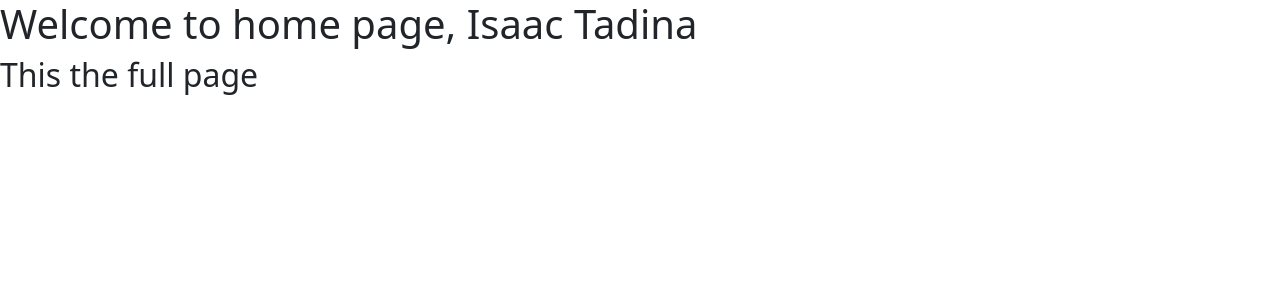
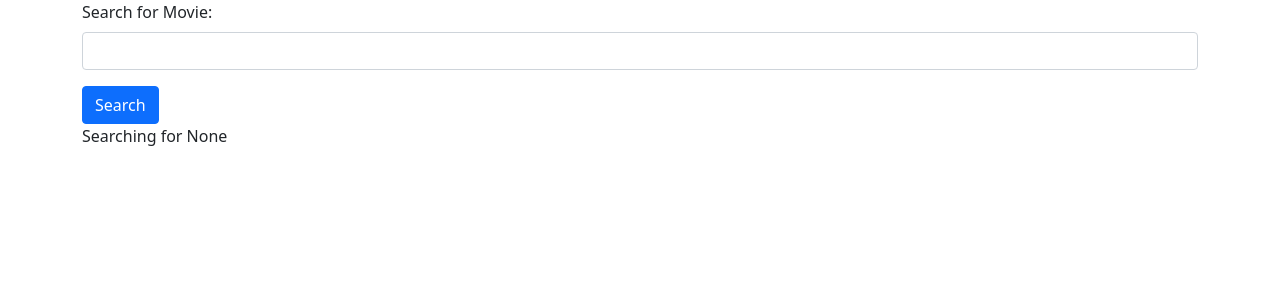
Before and after one commit to Isaac1502/myproject_isaac, a Django app: page /home/ in a window 1280 px wide. Shown: the top 300 px of the page. Run offline with Django 3.2, Linux system fonts and the light colour scheme.

Commit message:
formulario de búsqueda

```diff
--- a/movie/templates/home.html
+++ b/movie/templates/home.html
@@ -1,8 +1,20 @@
-<head>
-    <link href="https://cdn.jsdelivr.net/npm/bootstrap@5.1.3/dist/css/bootstrap.min.css"
-    rel="stylesheet" integrity="sha384-1BmE4kWBq78iYhFldvKuhfTAU6auU8tT94WrHftjDbrCEXSU1oBoqyl2QvZ6jIW3"
-    crossorigin="anonymous">
-</head>
-
-<h1>Welcome to home page, {{ name }}</h1>
-<h2>This the full page</h2>
+<!DOCTYPE html>
+<html lang="en">
+    <head>
+        <link href="https://cdn.jsdelivr.net/npm/bootstrap@5.1.3/dist/css/bootstrap.min.css"
+        rel="stylesheet" integrity="sha384-1BmE4kWBq78iYhFldvKuhfTAU6auU8tT94WrHftjDbrCEXSU1oBoqyl2QvZ6jIW3"
+        crossorigin="anonymous">
+    </head>
+    <body>
+        <div class="container">
+            <form action="">
+                <div class="mb-3">
+                  <label for="searchMovie" class="form-label">Search for Movie:</label>
+                  <input type="text" class="form-control" name="searchMovie">
+                </div>
+                <button type="submit" class="btn btn-primary">Search</button>
+              </form>
+              Searching for {{ searchTerm }}
+        </div>
+    </body>
+</html>
--- a/movie/views.py
+++ b/movie/views.py
@@ -3,4 +3,8 @@
 
 # Create your views here.
 def home(request):
-    return render(request, 'home.html', {'name':'Isaac Tadina'})
+    searchTerm = request.GET.get('searchMovie')
+    return render(request, 'home.html', {'searchTerm':searchTerm})
+
+def about(request):
+    return HttpResponse('<h1>This is the about page<h1>')
--- a/myproject_isaac/urls.py
+++ b/myproject_isaac/urls.py
@@ -23,6 +23,7 @@
 urlpatterns = [
     path('admin/', admin.site.urls),
     path('home/', movieViews.home),
+    path('about/', movieViews.about),
 ]
 
 urlpatterns += static(settings.MEDIA_URL, document_root=settings.MEDIA_ROOT)
```
Also changed, not shown: db.sqlite3.
